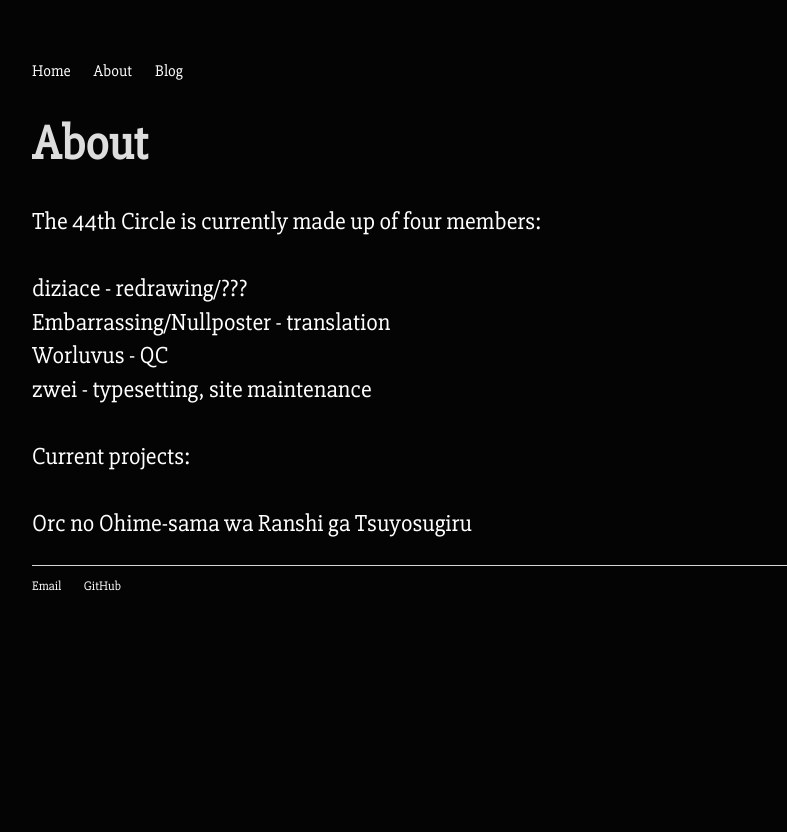
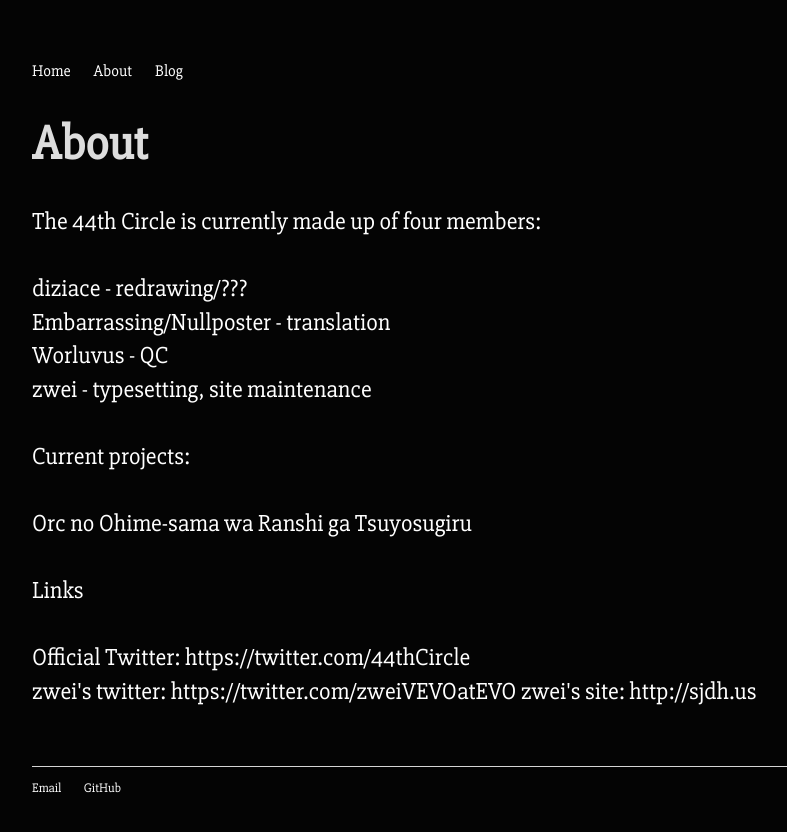
Before and after one commit to 44thCircle/44thCircle.github.io, a Jekyll site: the page built from about/index.html, in a window 1280 px wide. Shown: the top 832 px of the page, without its empty margins (160-947 px from the left). Built offline with Jekyll 4.4.1, drawn with Linux system fonts in a browser that asks for light colours.

Commit message:
about page links added

```diff
--- a/about/index.html
+++ b/about/index.html
@@ -22,5 +22,15 @@
 		<br />
 		Orc no Ohime-sama wa Ranshi ga Tsuyosugiru
 		<br />
+		<br />
+		Links
+		<br />
+		<br />
+		Official Twitter: https://twitter.com/44thCircle
+		<br />
+		zwei's twitter: https://twitter.com/zweiVEVOatEVO
+		zwei's site: http://sjdh.us
+		<br />
+		<br />
 	</p>
 </div>
```
